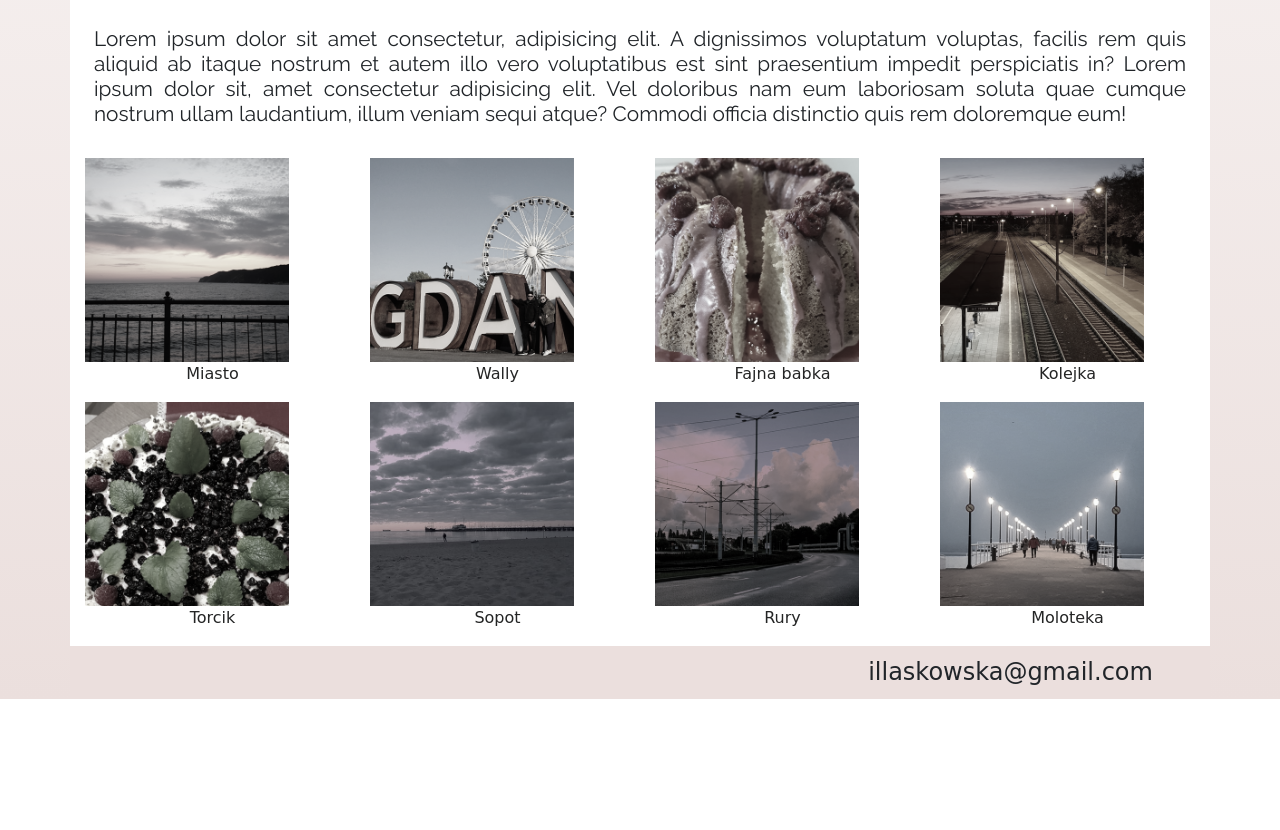
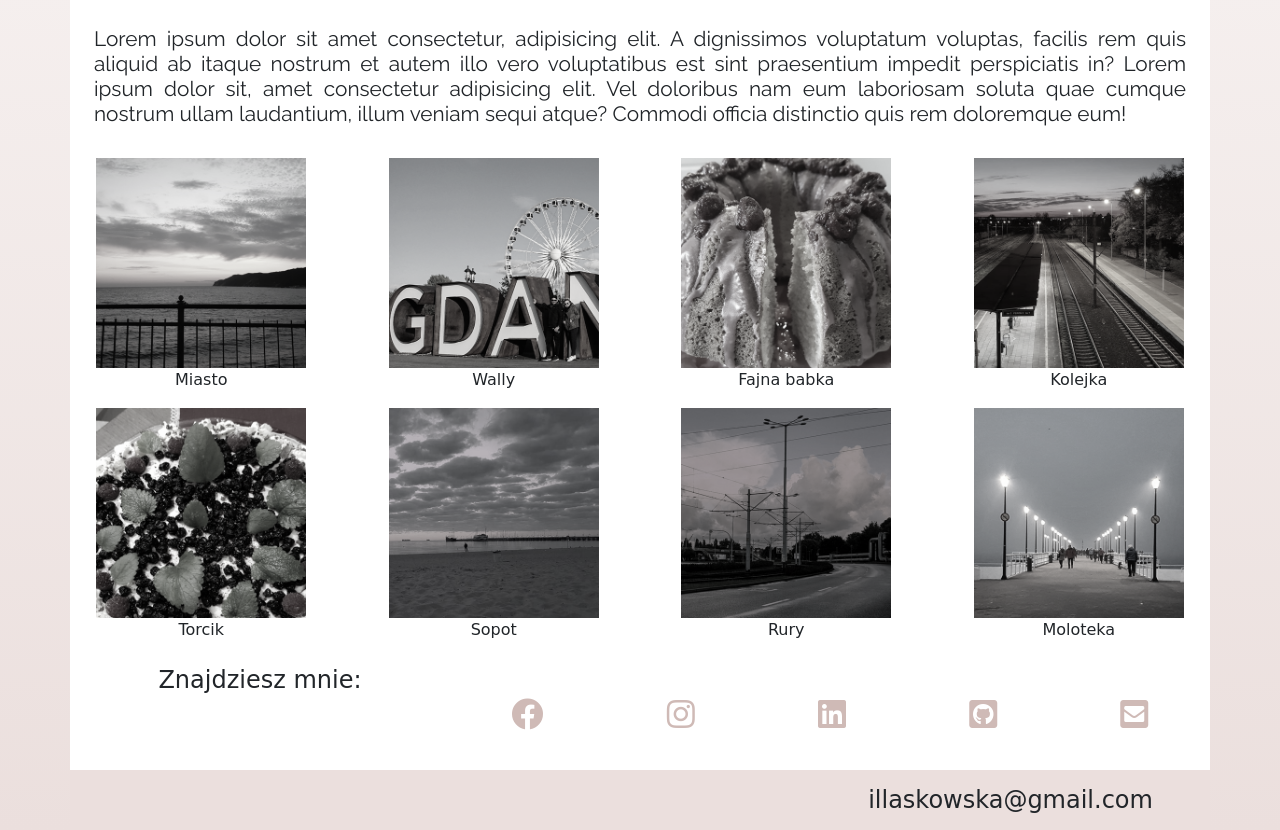
Before and after one commit to illas1/MojaStrona, a plain HTML site: page index.html in a window 1280 px wide. Shown: the part 848-1678 px from the top of the page. Before the commit the page ends 1547 px from the top, so only its background shows below. Drawn offline with nearby package versions, Linux system fonts and the light colour scheme; a web font is replaced by a local one.

Commit message:
Add new files

```diff
--- a/index.html
+++ b/index.html
@@ -11,6 +11,8 @@
     <link rel="stylesheet" href="css/bootstrap.min.css">
     <link rel="stylesheet" href="style.css">
     <link href="https://fonts.googleapis.com/css?family=Cedarville+Cursive|Raleway&display=swap" rel="stylesheet">
+    <link rel="stylesheet" href="https://use.fontawesome.com/releases/v5.8.1/css/all.css" integrity="sha384-50oBUHEmvpQ+1lW4y57PTFmhCaXp0ML5d60M1M7uH2+nqUivzIebhndOJK28anvf" crossorigin="anonymous">
+
 
 </head>
 
@@ -78,13 +80,15 @@
                 amet consectetur adipisicing elit. Vel doloribus nam eum laboriosam soluta quae cumque nostrum
                 ullam laudantium, illum veniam sequi atque? Commodi officia distinctio quis rem doloremque eum! </br> </h4>
 
+                <div class="row allphotos">
+
 				<div class="col-sm-6 col-md-3 photo1">
                         <figure>
                             <a href="#photos"><img src="./img/zdj5mini.png" alt="photo5"></a>
                             <figcaption class="d-flex justify-content-around">Miasto</figcaption>
                         </figure>
                 </div>
-                    <div class="col-sm-6 col-md-3 photo1 ">
+                <div class="col-sm-6 col-md-3 photo1">
                         <figure>
                             <a href="#photos"><img src="./img/zdj8mini.png" alt="photo8"></a>
                             <figcaption>Wally</figcaption>
@@ -126,6 +130,17 @@
                             <figcaption>Moloteka</figcaption>
                         </figure>
                 </div>
+
+                </div>
+            </div>
+
+            <div class="row findme">
+            <h2 class="col-lg-4 my-2" >Znajdziesz mnie:</h2>
+                <a target="_blank" href="https://www.facebook.com/illaskowska" class="social-icon"><i class="fab fa-facebook"></i></a>
+                <a target="_blank" href="https://www.instagram.com//illaskowska" class="social-icon"><i class="fab fa-instagram"> </i></a>
+                <a target="_blank" href="https://www.linkedin.com/in/illaskowska" class="social-icon"><i class="fab fa-linkedin"></i></a>
+                <a target="_blank" href="https://www.github.com/illas1" class="social-icon"><i class="fab fa-github-square"> </i></a>
+                <a target="_blank" href="mailto:illaskowska@gmail.com" class="social-icon"><i class="fas fa-envelope-square"> </i></a>
             </div>
 
             <div class="row">
--- a/style.css
+++ b/style.css
@@ -58,6 +58,8 @@ h2{ /* tytuł */
   font-size: 2em;
 }
 
+
+
 h3{   /*tekst*/
     font-family:'Raleway';
     font-size: 1.25em;
@@ -94,7 +96,6 @@ figcaption
 
 .photo1
 {
-  filter: grayscale(85%);
   display: flex;
   justify-content: center;
   align-items: center;
@@ -103,12 +104,15 @@ figcaption
 
 .photo1 img
 {
+
+  filter: grayscale(95%);
   width: 80%;
 	transition: all 0.5s ease-in-out;
 }
 
 .photo1:hover img
 {
+  filter: grayscale(0%);
 	-webkit-transform: scale(1.15);
 	-ms-transform: scale(1.15);
 	transform: scale(1.15);
@@ -118,11 +122,59 @@ figcaption
   font-size: 1.3em;
 }
 
+.allphotos {
+  display: flex;
+  justify-content: space-around;
+}
+figure {
+  display: flex;
+  flex-direction: column;
+}
+figure a {
+  display: flex;
+  justify-content: center;
+}
+
+.findme{
+  height: 7em;
+}
+
+.findme h2{
+  font-size: 1.5em;
+  display: flex;
+  justify-content: center;
+  text-align: center;
+
+}
+.findme a{
+  display: flex;
+  justify-content:space-around;
+  align-items:flex-end;
+  margin: auto;
+}
+
+.social-icon{
+  color: #cfbab6 ;
+  font-size:200%;
+  transition: 0.6s;
+  display: flex;
+  justify-content: flex-end;
+}
+
+.social-icon:hover{
+  color: black;
+}
+
+.links {
+align-items: center;
+}
+
+
+
 .contact{
     position:relative;
-    width:500px;
-    height:2.2em;
-    line-height:2.2em;
+    height:2.5em;
+    line-height:2.5em;
     margin:0 auto;
     font-size:1.5em;
     background-color:#ebdfdd;
```
Also changed, not shown: img/logoFB.png (added), img/logoIN.png (added), img/logoINSTAGRAM.png (added), img/logoMAIL.png (added), 1 other file. Lines whose indentation alone changed are shown as unchanged.
